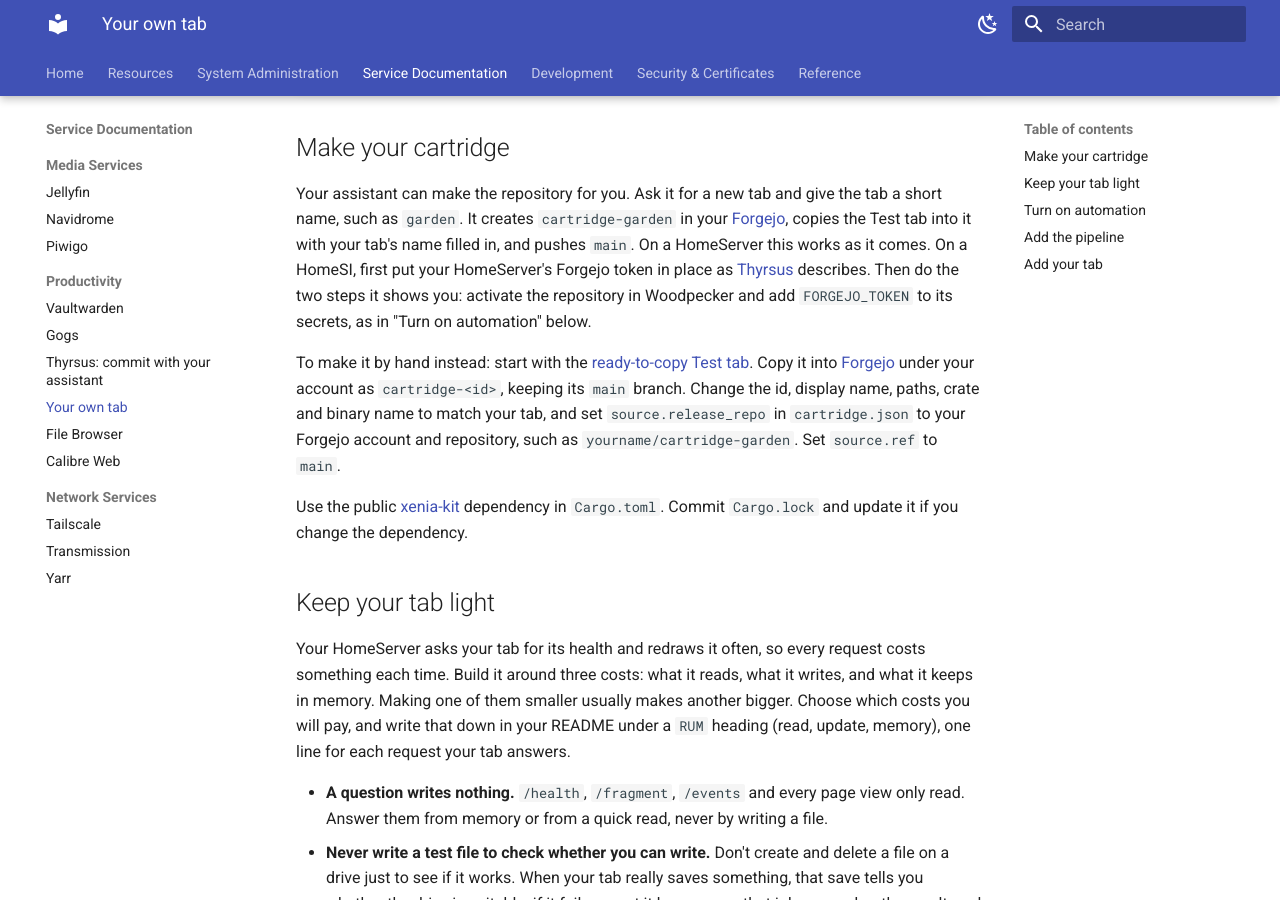
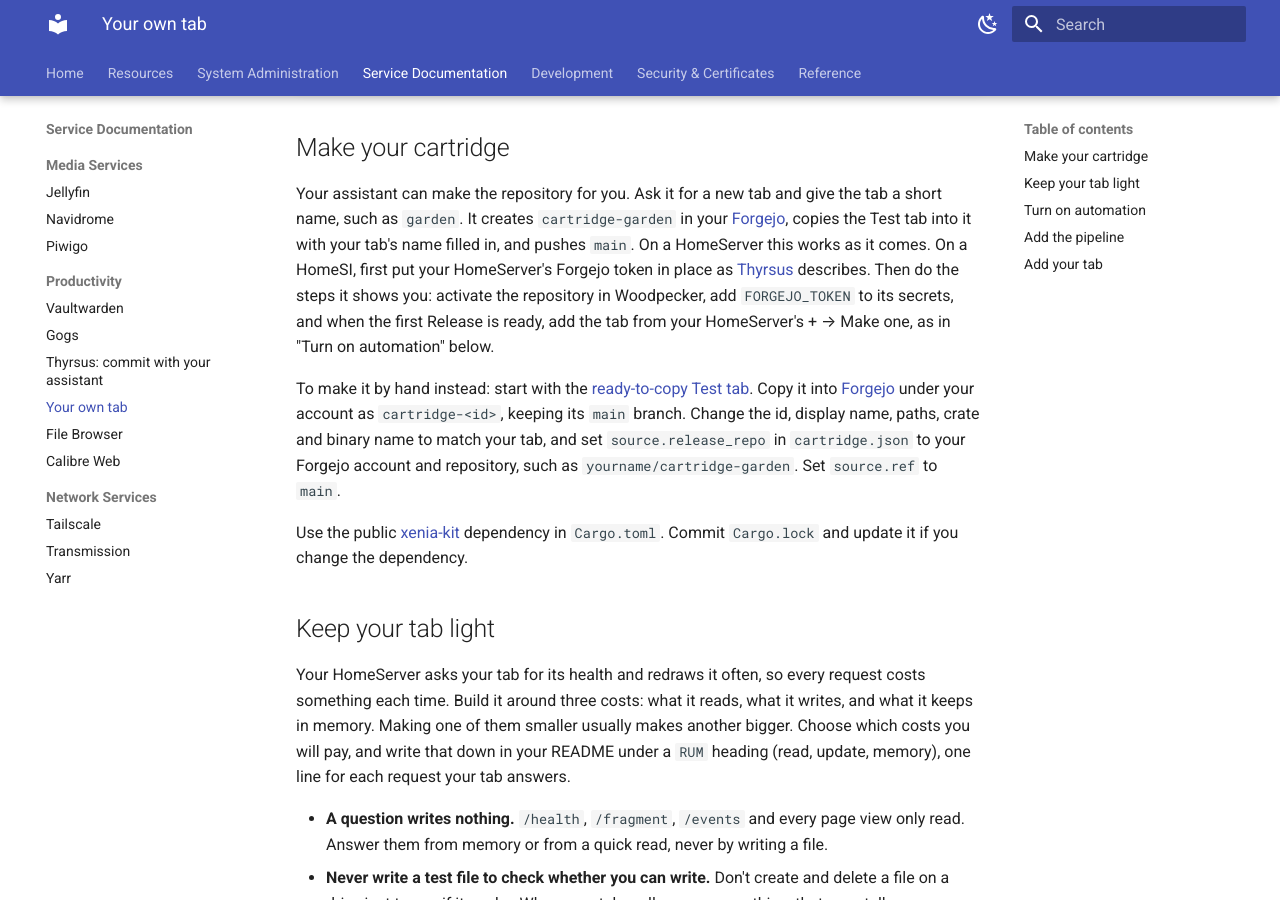
Before and after one commit to homeserversltd/documentation, an MkDocs documentation site: the page built from docs/services/your-own-tab.md, in a window 1280 px wide and 900 px high, scrolled down 694 px. Built offline with MkDocs 1.6.1 and Material for MkDocs 9.7.7, drawn with Linux system fonts in a browser that asks for light colours.

Commit message:
Describe all three tab setup steps

```diff
--- a/docs/services/your-own-tab.md
+++ b/docs/services/your-own-tab.md
@@ -11,7 +11,7 @@ The update will add the Test tab at first boot and let your HomeServer use our p
 
 ## Make your cartridge
 
-Your assistant can make the repository for you. Ask it for a new tab and give the tab a short name, such as `garden`. It creates `cartridge-garden` in your [Forgejo](https://git.home.arpa), copies the Test tab into it with your tab's name filled in, and pushes `main`. On a HomeServer this works as it comes. On a HomeSI, first put your HomeServer's Forgejo token in place as [Thyrsus](thyrsus.md) describes. Then do the two steps it shows you: activate the repository in Woodpecker and add `FORGEJO_TOKEN` to its secrets, as in "Turn on automation" below.
+Your assistant can make the repository for you. Ask it for a new tab and give the tab a short name, such as `garden`. It creates `cartridge-garden` in your [Forgejo](https://git.home.arpa), copies the Test tab into it with your tab's name filled in, and pushes `main`. On a HomeServer this works as it comes. On a HomeSI, first put your HomeServer's Forgejo token in place as [Thyrsus](thyrsus.md) describes. Then do the steps it shows you: activate the repository in Woodpecker, add `FORGEJO_TOKEN` to its secrets, and when the first Release is ready, add the tab from your HomeServer's + → Make one, as in "Turn on automation" below.
 
 To make it by hand instead: start with the [ready-to-copy Test tab](https://github.com/homeserversltd/xenia-hello-world-example). Copy it into [Forgejo](https://git.home.arpa) under your account as `cartridge-<id>`, keeping its `main` branch. Change the id, display name, paths, crate and binary name to match your tab, and set `source.release_repo` in `cartridge.json` to your Forgejo account and repository, such as `yourname/cartridge-garden`. Set `source.ref` to `main`.
 
```
